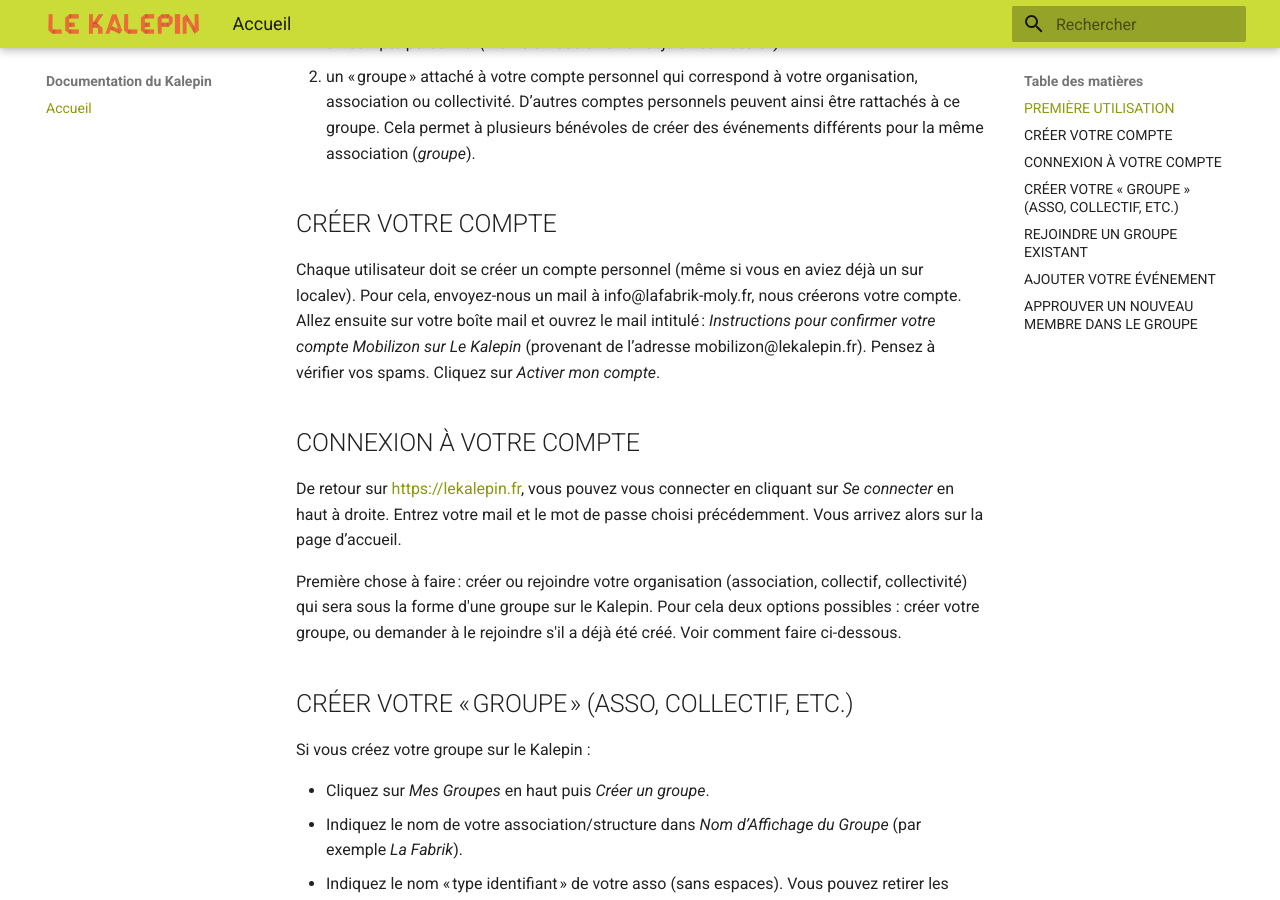
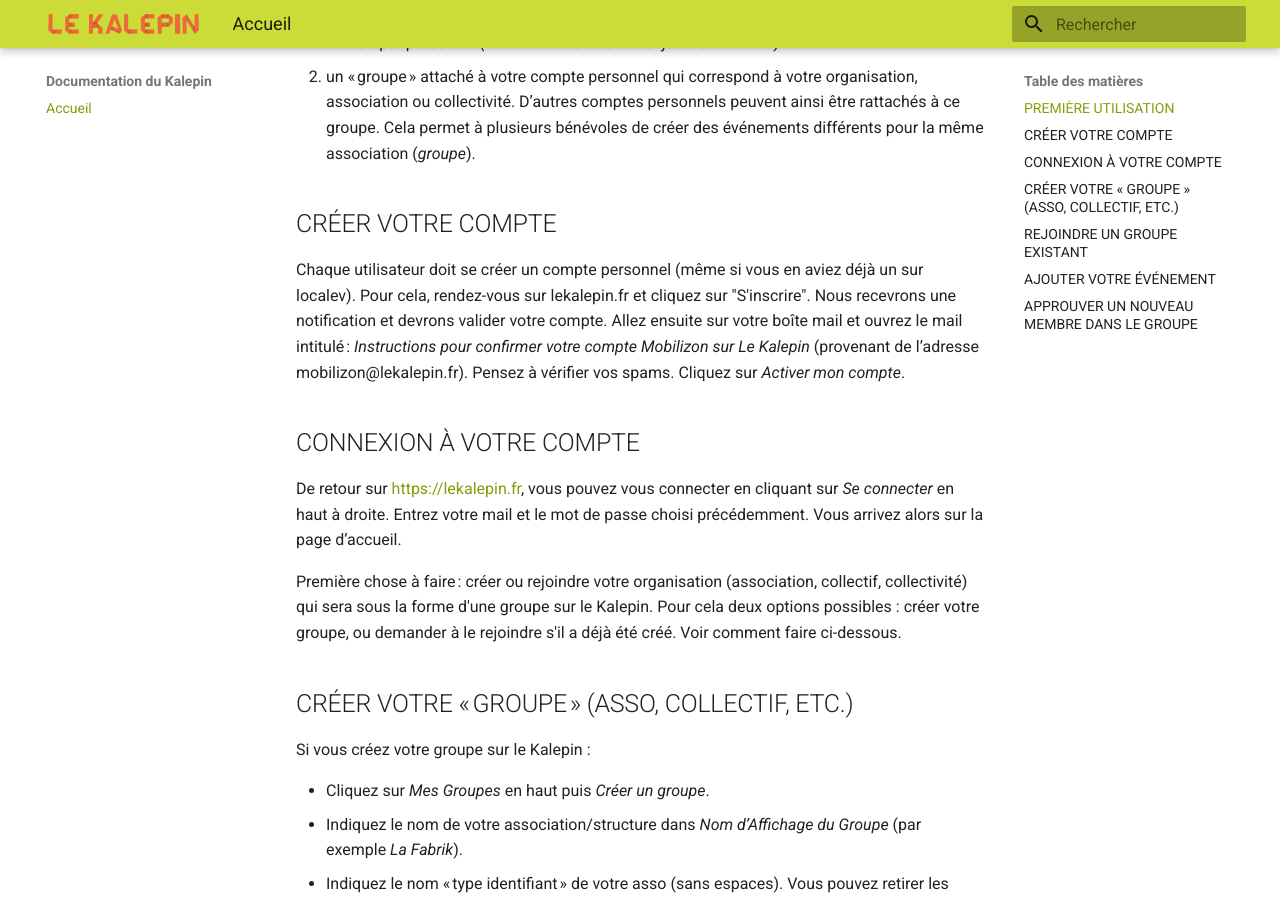
Before and after one commit to cleming/faq-kalepin, an MkDocs documentation site: the page built from docs/index.md, in a window 1280 px wide and 900 px high, scrolled down 426 px. Built offline with MkDocs 1.6.1 and Material for MkDocs 9.7.7, drawn with Linux system fonts in a browser that asks for light colours.

Commit message:
changement inscription
Updated account creation instructions with new URL and process.

```diff
--- a/docs/index.md
+++ b/docs/index.md
@@ -15,7 +15,7 @@ Pour cela, chaque utilisateur doit se créer :
 ## CRÉER VOTRE COMPTE
 
 Chaque utilisateur doit se créer un compte personnel (même si vous en aviez déjà un sur localev).
-Pour cela, envoyez-nous un mail à info@lafabrik-moly.fr, nous créerons votre compte.
+Pour cela, rendez-vous sur lekalepin.fr et cliquez sur "S'inscrire". Nous recevrons une notification et devrons valider votre compte.
 Allez ensuite sur votre boîte mail et ouvrez le mail intitulé : _Instructions pour confirmer votre compte Mobilizon sur Le Kalepin_ (provenant de l’adresse mobilizon@lekalepin.fr).  Pensez à vérifier vos spams. Cliquez sur _Activer mon compte_.
 
 ## CONNEXION À VOTRE COMPTE
```
